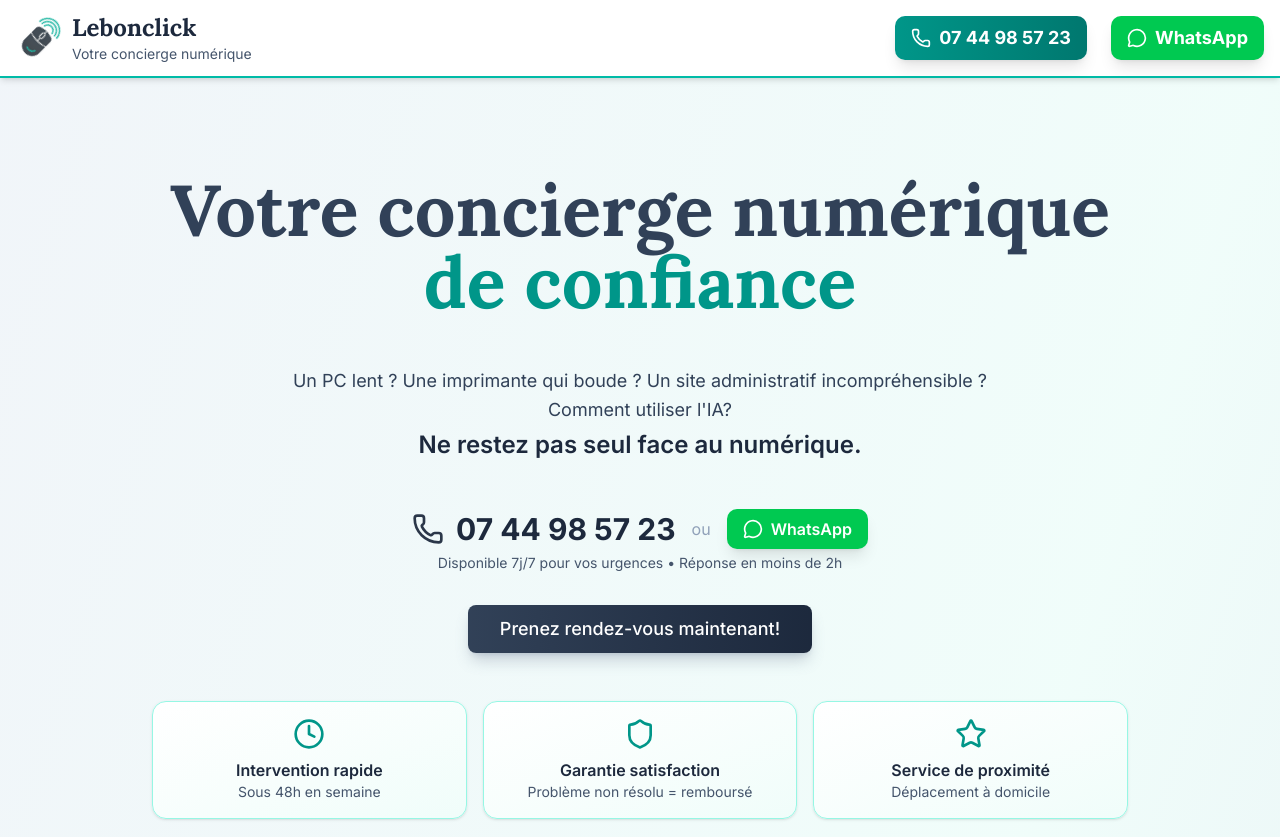
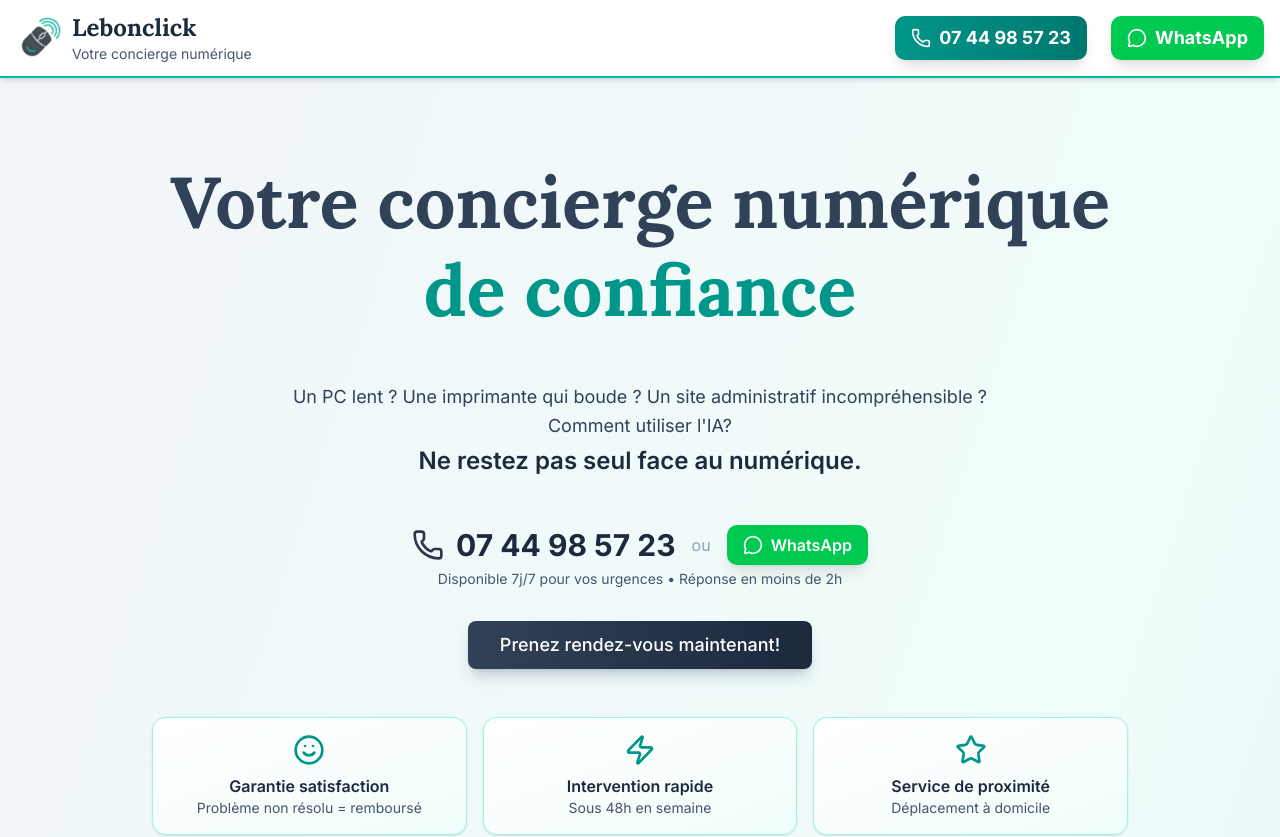
Before and after one commit to amj-wip-solutions/concierge-numerique-perreux, a Next.js app: page / in a window 1280 px wide. Shown: the top 837 px of the page. Built offline with nearby package versions, Linux system fonts and the light colour scheme.

Commit message:
small improvements

```diff
--- a/src/app/page.tsx
+++ b/src/app/page.tsx
@@ -2,7 +2,7 @@
 
 import { Button } from '@/components/ui/button'
 import { Header } from '@/components/header'
-import { CheckCircle2, Shield, Laptop, Phone, Mail, MapPin, Wifi, Lock, GraduationCap, Wrench, ShoppingCart, FileCheck, Sparkles, Code, Clock, Star, Users, Briefcase, Brain, MessageCircle, ChevronDown, TrendingUp, Award, Calendar } from 'lucide-react'
+import { CheckCircle2, Shield, Laptop, Phone, Mail, MapPin, Wifi, Lock, GraduationCap, Wrench, ShoppingCart, FileCheck, Sparkles, Code, Star, Briefcase, Brain, MessageCircle, Smile, Zap } from 'lucide-react'
 
 export default function Home() {
   const scrollToContact = () => {
@@ -15,9 +15,9 @@ export default function Home() {
       <Header />
 
       {/* Hero Section */}
-      <section className="container mx-auto px-6 pt-16 pb-12 max-w-5xl">
+      <section className="container mx-auto px-6 pt-12 pb-12 max-w-5xl">
         <div className="text-center mb-8 pt-8">
-          <h1 className="text-7xl font-bold text-slate-800 mb-6 animate-fade-in-up" style={{ animationDelay: '0.1s' }}>
+          <h1 className="text-7xl font-bold text-slate-800 mb-6 animate-fade-in-up leading-22" style={{ animationDelay: '0.1s' }}>
               <span className="text-slate-700">Votre concierge numérique <br/> <span className="text-teal-600">de confiance</span></span>
           </h1>
           <p className="text-lg text-slate-700 mb-1 max-w-3xl mx-auto leading-relaxed animate-fade-in-up mt-12" style={{ animationDelay: '0.2s' }}>
@@ -52,20 +52,20 @@ export default function Home() {
         {/* Trust Indicators */}
         <div className="grid md:grid-cols-3 gap-4 mb-12 mt-12">
           <div className="bg-gradient-to-br from-white to-teal-50 backdrop-blur-sm rounded-xl p-4 border border-teal-200 shadow-sm text-center animate-fade-in-up hover:scale-105 transition-transform cursor-pointer" style={{ animationDelay: '0.6s' }}>
-            <Clock className="w-8 h-8 text-teal-600 mx-auto mb-2" />
+            <Smile className="w-8 h-8 text-teal-600 mx-auto mb-2" />
+            <p className="font-semibold text-slate-800">Garantie satisfaction</p>
+            <p className="text-sm text-slate-600">Problème non résolu = remboursé</p>
+          </div>
+          <div className="bg-gradient-to-br from-white to-teal-50 backdrop-blur-sm rounded-xl p-4 border border-teal-200 shadow-sm text-center animate-fade-in-up hover:scale-105 transition-transform cursor-pointer" style={{ animationDelay: '0.7s' }}>
+            <Zap className="w-8 h-8 text-teal-600 mx-auto mb-2" />
             <p className="font-semibold text-slate-800">Intervention rapide</p>
             <p className="text-sm text-slate-600">Sous 48h en semaine</p>
           </div>
-          <div className="bg-gradient-to-br from-white to-teal-50 backdrop-blur-sm rounded-xl p-4 border border-teal-200 shadow-sm text-center animate-fade-in-up hover:scale-105 transition-transform cursor-pointer" style={{ animationDelay: '0.7s' }}>
-            <Shield className="w-8 h-8 text-teal-600 mx-auto mb-2" />
-            <p className="font-semibold text-slate-800">Garantie satisfaction</p>
-            <p className="text-sm text-slate-600">Problème non résolu = remboursé</p>
+          <div className="bg-gradient-to-br from-white to-teal-50 backdrop-blur-sm rounded-xl p-4 border border-teal-200 shadow-sm text-center animate-fade-in-up hover:scale-105 transition-transform cursor-pointer" style={{ animationDelay: '0.8s' }}>
+            <Star className="w-8 h-8 text-teal-600 mx-auto mb-2" />
+            <p className="font-semibold text-slate-800">Service de proximité</p>
+            <p className="text-sm text-slate-600">Déplacement à domicile</p>
           </div>
-            <div className="bg-gradient-to-br from-white to-teal-50 backdrop-blur-sm rounded-xl p-4 border border-teal-200 shadow-sm text-center animate-fade-in-up hover:scale-105 transition-transform cursor-pointer" style={{ animationDelay: '0.7s' }}>
-                <Star className="w-8 h-8 text-teal-600 mx-auto mb-2" />
-                <p className="font-semibold text-slate-800">Service de proximité</p>
-                <p className="text-sm text-slate-600">Déplacement à domicile</p>
-            </div>
         </div>
       </section>
 
@@ -260,7 +260,7 @@ export default function Home() {
           <div className="bg-white rounded-2xl shadow-xl shadow-slate-500/20 p-10 md:p-14 border border-slate-200">
             <h2 className="text-4xl font-bold text-slate-800 mb-4 text-center">Contactez-moi</h2>
             <p className="text-center text-lg text-slate-700 mb-10">
-              Pour un diagnostic ou un simple conseil
+              Pour faire un diagnostic ou un simple conseil
             </p>
 
             <div className="space-y-6 max-w-sm mx-auto">
```
